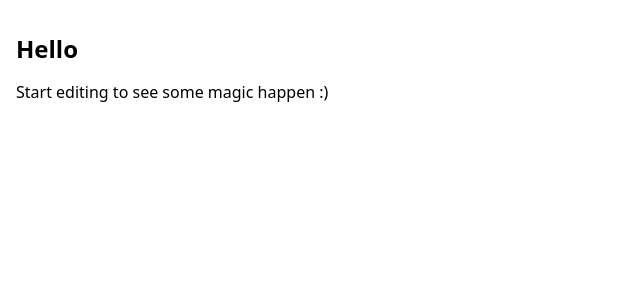
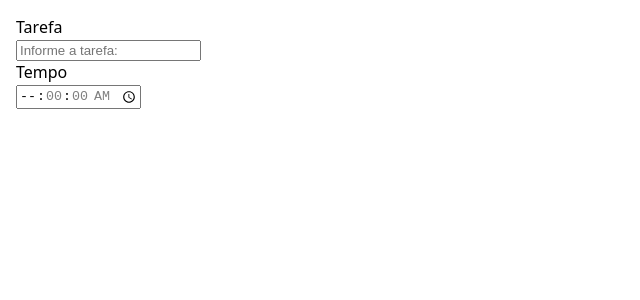
Before and after one commit to Julian0liveira/stackblitz, a React (Create React App) app: page / in a window 1280 px wide. Shown: the top 300 px of the page, without its empty margins (0-640 px from the left). Built offline with nearby package versions, Linux system fonts and the light colour scheme.

Commit message:
1 file modified

```diff
--- a/src/App.tsx
+++ b/src/App.tsx
@@ -1,4 +1,5 @@
 import { FC } from 'react';
+import Formulario from './componentes/formulario/formulario';
 import './style.css';
 //import Formulario from './componentes/formulario/formulario';
 
@@ -6,10 +7,8 @@ export default function App() {
   return (
     <>
       <div>
-        <h1>Hello</h1>
-        <p>Start editing to see some magic happen :)</p>
+        <Formulario />
       </div>
-      <div></div>
     </>
   );
 }
```
